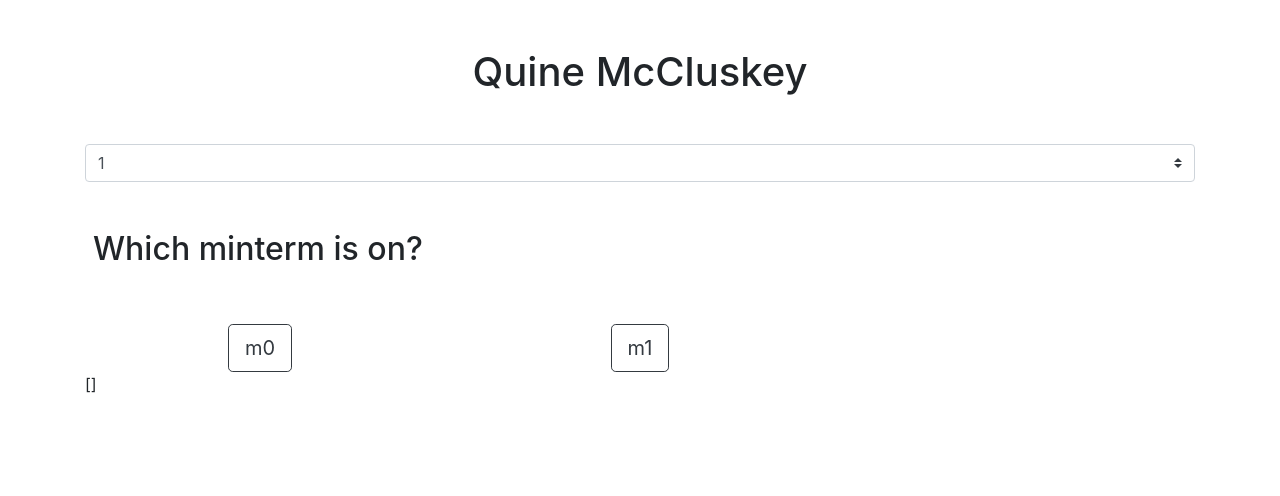
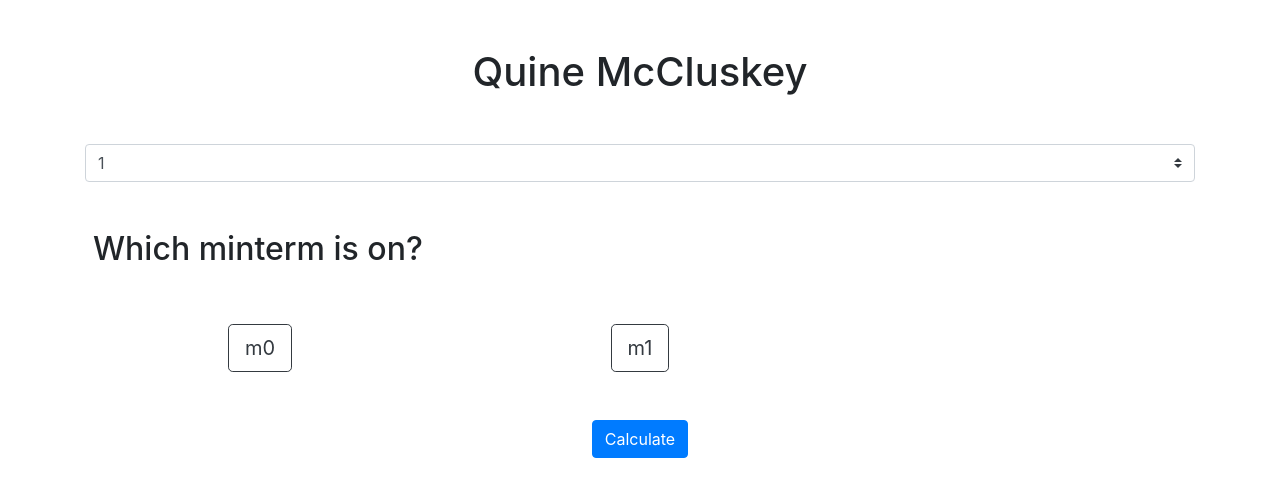
Before and after one commit to BevilKunG/quine-mccluskey, a Vue app: page / in a window 1280 px wide. Shown: the top 496 px of the page. Built offline with nearby package versions, Linux system fonts and the light colour scheme.

Commit message:
[ADDED] emit minterm and selectedBit button

```diff
--- a/src/components/Input.vue
+++ b/src/components/Input.vue
@@ -11,7 +11,9 @@
     </div>
   </div>
 
-  {{ selectedMinTerm }}
+  <div class="text-center mt-5">
+    <button class="btn btn-primary" @click="$emit('completeInput',{ selectedMinTerm, selectedBit })">Calculate</button>
+  </div>
 
 </div>
 </template>
```
